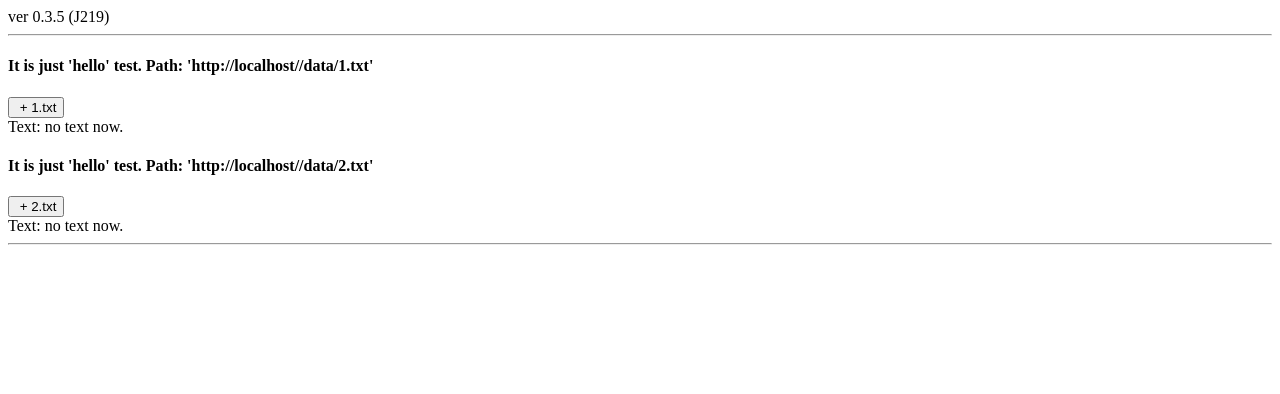
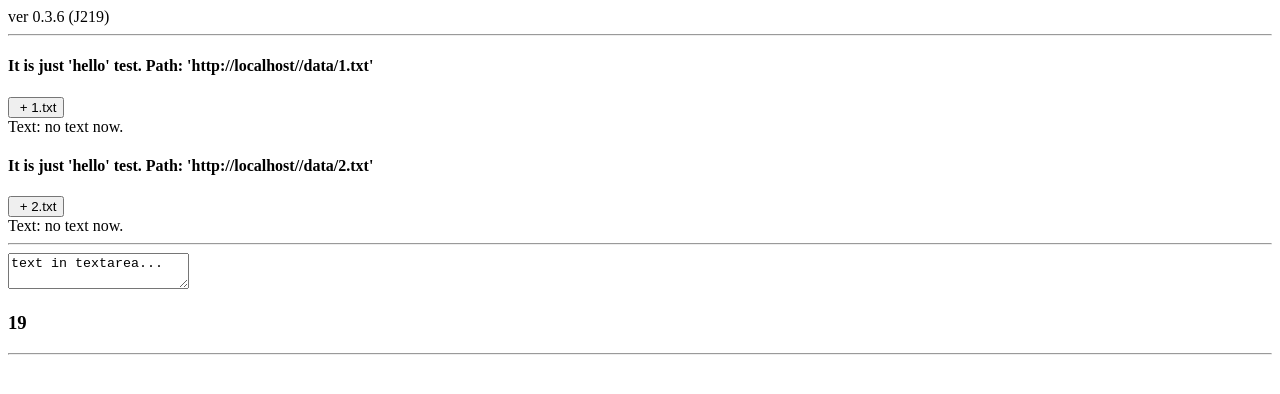
Before and after one commit to MaixEqu/reactts0, a React (Create React App) app: page / in a window 1280 px wide. Shown: the top 394 px of the page. Built offline with nearby package versions, Linux system fonts and the light colour scheme; no server answers.

Commit message:
textarea added ok, no state, ver 0.3.6 (J219)

```diff
--- a/src/index.tsx
+++ b/src/index.tsx
@@ -1,7 +1,7 @@
 import React, { Component } from 'react';
 import ReactDOM from 'react-dom';
 
-const sVersion = "ver 0.3.5 (J219)";
+const sVersion = "ver 0.3.6 (J219)";
 
 class Main extends Component {
   render() {
@@ -14,6 +14,8 @@ class Main extends Component {
         <hr />
         <div id="hello1"></div>
         <div id="hello2"></div>
+        <hr />
+        <div id="textarea1"></div>
         <hr />
       </div>
     );
@@ -28,11 +30,14 @@ interface IState {
   text?: string
 }
 class Hello extends Component<IProps, IState> {
-  constructor(props: IProps) {
-    super(props);
+  constructor(props: IProps, states: IState) {
+    super(props, states);
+    //states.text = "sdfdsf"
   }
+  //onClick(e: React.MouseEvent<HTMLInputElement>): void {
   onClick() {
-    console.log("click")
+    //this.setState({text: "dd -- ww"})
+    console.log("click on 3")
   }
   render() {
     const sFPath = location.href + '/data/' + this.props.path
@@ -59,8 +64,44 @@ const sGetTxt = async (path: string): Promise<void> => {
   }
 }
 
-const Hello1 = <Hello path = "1.txt" />
+class TextAreaCounter extends Component<IProps, IState> {
+
+  /*
+  propTypes: {
+  text: React.PropTypes.string,
+  },
+  getDefaultProps: function() {
+  46
+  return {
+  text: '',
+  };
+  },
+  */
+  render() {
+    const sText = this.props.text || "no text"
+    return (
+      <div id="textareacounter">
+        <textarea defaultValue={sText} />
+        <h3>{sText.length}</h3>
+      </div>
+    );
+  }
+
+    /*
+  React.DOM .div(null,
+  React.DOM .textarea({
+  defaultValue: this.props.text,
+  }),
+  React.DOM .h3(null, this.props.text.length)
+  );
+  }
+  */
+}
+
+
+const Hello1 = <Hello path = "1.txt" text = "one text..." />
 
 ReactDOM.render(<Main />, document.getElementById('app'));
 ReactDOM.render(Hello1, document.getElementById('hello1'));
 ReactDOM.render(<Hello path = "2.txt" />, document.getElementById('hello2'));
+ReactDOM.render(<TextAreaCounter text = "text in textarea..." />, document.getElementById('textarea1'));
```
